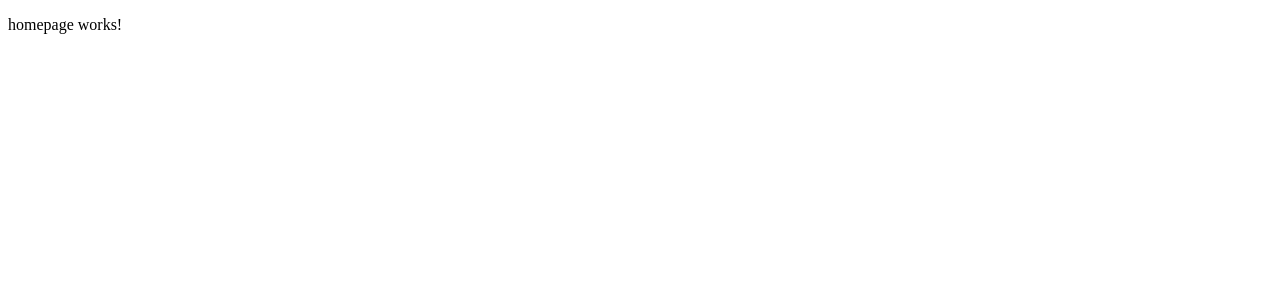
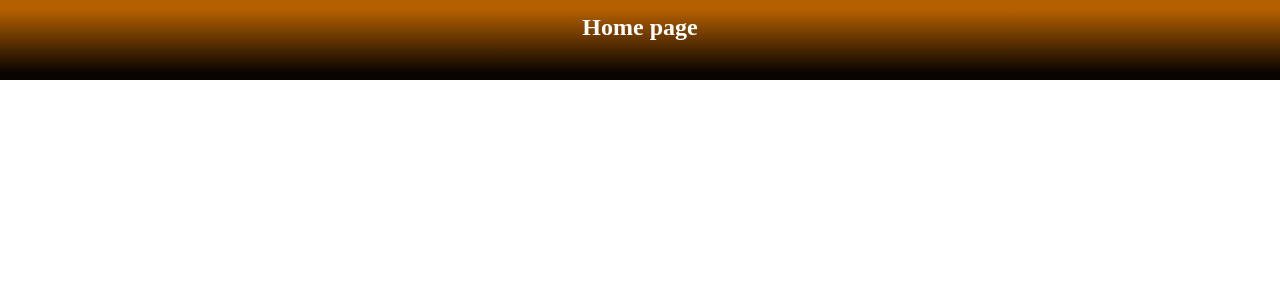
Before and after one commit to Alston-Dias-PSL/SavingWildcat, an Angular app in the folder saving-wildcat/: page /home in a window 1280 px wide. Shown: the top 300 px of the page. Built offline with nearby package versions, Linux system fonts and the light colour scheme.

Commit message:
Designing home-page

```diff
--- a/saving-wildcat/src/app/homepage/homepage.component.css
+++ b/saving-wildcat/src/app/homepage/homepage.component.css
@@ -0,0 +1,25 @@
+.bg{
+    width: 100%;
+    height: 100%;
+    position: relative;
+    background: white;
+}
+
+.topBar{
+    min-width: 100%;
+    height: 90px;
+    left: -10px;
+    top: -10px;
+    right: -10px;
+    position: fixed;
+    background: linear-gradient(180deg, #B46000 22%, #090301 92%);
+    text-align: center;
+}
+
+.homeText{
+    color: white;
+    font-size: 24px;
+    font-family: Blinker;
+    font-weight: 600;
+    word-wrap: break-word
+}
--- a/saving-wildcat/src/app/homepage/homepage.component.html
+++ b/saving-wildcat/src/app/homepage/homepage.component.html
@@ -1 +1,5 @@
-<p>homepage works!</p>
+<div class="bg">
+    <div class="topBar">
+        <p class="homeText">Home page</p>
+    </div>
+</div>
```
